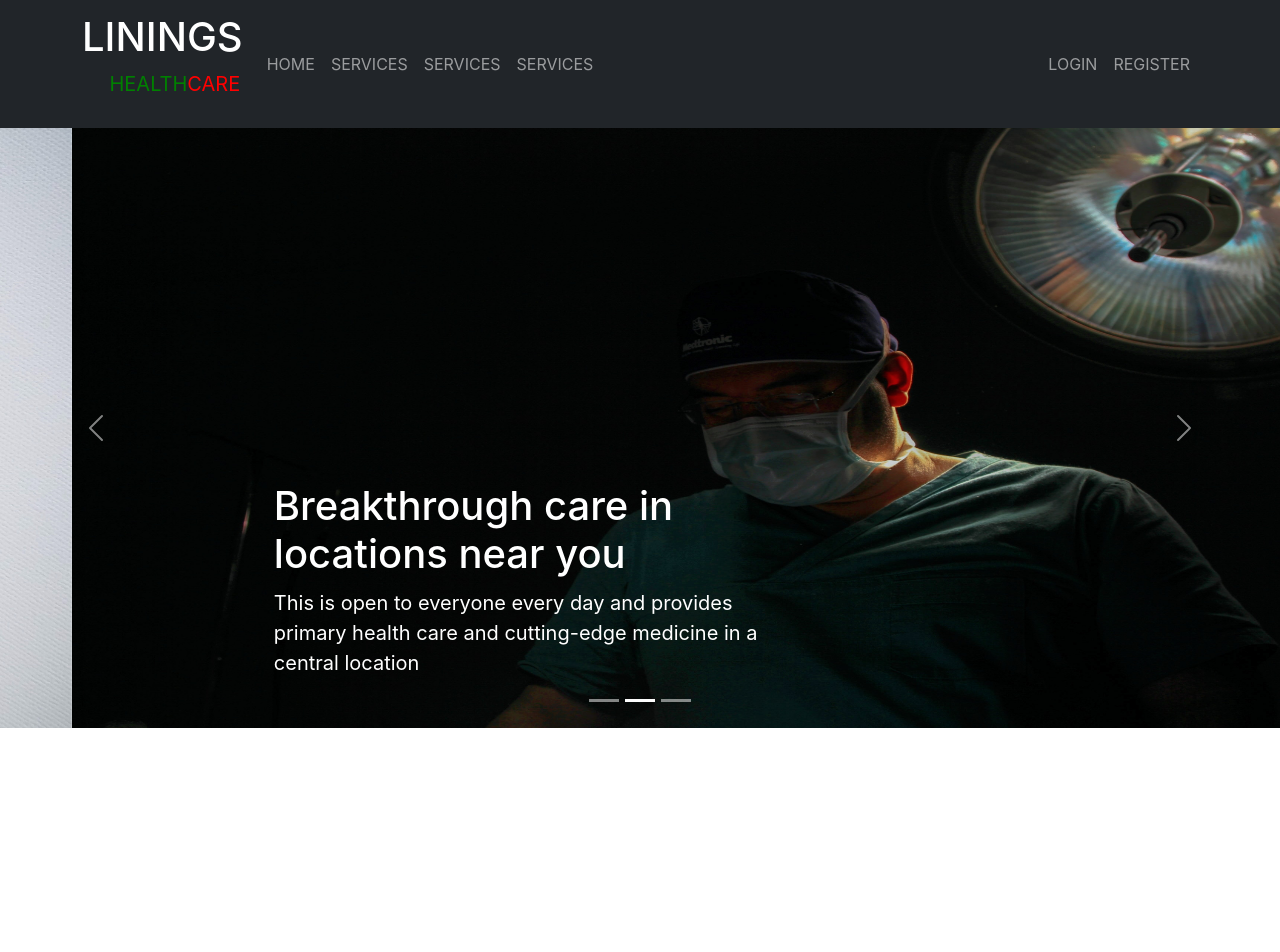
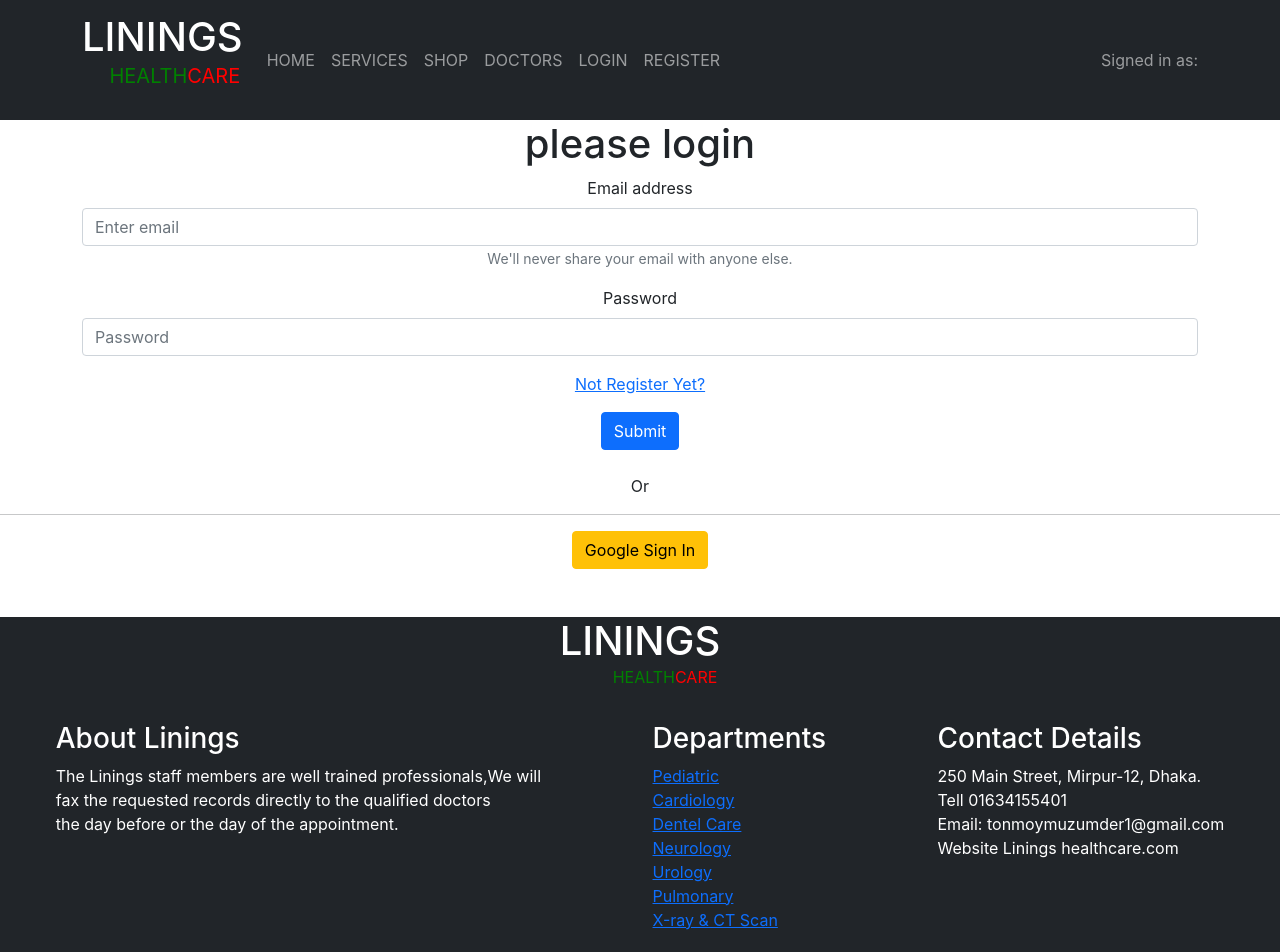
Before and after one commit to Tonmoy-Muzumder/healthcare-client-site-code, a React (Create React App) app: page /login in a window 1280 px wide. Shown: the top 952 px of the page. Before the commit the page ends 800 px from the top, so only its background shows below. Built offline with nearby package versions, Linux system fonts and the light colour scheme.

Commit message:
footer-login-reg

```diff
--- a/package.json
+++ b/package.json
@@ -10,6 +10,7 @@
     "react": "^17.0.2",
     "react-bootstrap": "^2.0.0-rc.1",
     "react-dom": "^17.0.2",
+    "react-hook-form": "^7.17.4",
     "react-router-dom": "^5.3.0",
     "react-router-hash-link": "^2.4.3",
     "react-scripts": "4.0.3",
--- a/src/App.js
+++ b/src/App.js
@@ -1,9 +1,44 @@
 import './App.css';
-import Home from './pages/Home/Home/Home'
+import { BrowserRouter as Router, Switch, Route } from 'react-router-dom';
+import Header from './pages/Shared/Header/Header'
+import Footer from './pages/Shared/Footer/Footer'
+import Home from './pages/Home/Home/Home';
+import Services from './pages/Home/Services/Services';
+
+import Details from './pages/Details/Details/Details';
+import Login from './pages/Login/Login/Login'
+import Register from './pages/Login/Register/Register';
+
 function App() {
   return (
     <div className="App">
-    <Home></Home>
+     <Router>
+       <Header></Header>
+        <Switch>
+          <Route exact path="/">
+             <Home></Home>
+          </Route>
+          <Route path="/home">
+            <Home></Home>
+          </Route>
+          <Route path="/services">
+            <Services></Services>
+          </Route>
+          <Route path="/details/:serviceId">
+          <Details></Details>
+          </Route>
+
+          <Route path="/login">
+            <Login></Login>
+          </Route>
+          <Route path="/register">
+            <Register></Register>
+          </Route>
+
+
+        </Switch>
+        <Footer></Footer>
+     </Router>
     </div>
   );
 }
--- a/src/pages/Details/Details/Details.js
+++ b/src/pages/Details/Details/Details.js
@@ -0,0 +1,15 @@
+import React from 'react';
+import { useParams } from 'react-router-dom';
+
+const Details = ({ service }) => {
+    const {serviceId} = useParams();
+    // const {  name, description, img } = service;
+    return (
+        <div>
+            <h1>details of : {serviceId}</h1>
+
+        </div>
+    );
+};
+
+export default Details;
--- a/src/pages/Home/Home/Home.js
+++ b/src/pages/Home/Home/Home.js
@@ -1,13 +1,14 @@
 import React from 'react';
 import Banner from "../Banner/Banner"
-import Header from '../../Shared/Header/Header'
+import Services from '../../Home/Services/Services'
+
 
 
 const Home = () => {
     return (
-        <div>
-           <Header></Header>
+        <div id="home">
             <Banner></Banner>
+            <Services></Services>
         </div>
     );
 };
--- /dev/null
+++ b/src/pages/Home/Service/Service.js
@@ -0,0 +1,25 @@
+import React from 'react';
+import { Link } from 'react-router-dom';
+
+
+import {} from 'react-router-dom';
+
+const Service = ({ service }) => {
+    // const {service} = props;
+    const { id,  name, description, img } = service;
+    return (
+        <div className="col-lg-4 col-sm-6 col-12  g-3">
+            <img className='img-fluid'style={{height: 300}} src={img} alt="" />
+            <div className='text-start my-3'>
+            <h3 className='fs-1'>{name}</h3>
+            <p className="my-3 fs-5">{description}</p>
+            <Link to={`/details/${id}`}>
+                <button className="btn btn-warning">VIEW DETAILS - {name.toLowerCase()}</button>
+            </Link>
+            </div>
+
+        </div>
+    );
+};
+
+export default Service;
--- /dev/null
+++ b/src/pages/Home/Services/Services.js
@@ -0,0 +1,33 @@
+import React, { useEffect, useState } from 'react';
+
+import Service from '../../Home/Service/Service';
+
+
+const Services = () => {
+    const [services, setServices] = useState([])
+    useEffect(() => {
+        fetch('services.json')
+            .then(res => res.json())
+            .then(data => setServices(data));
+    }, []);
+
+    return (
+        <div id="services">
+            <h2 className="my-5 text-start container">Medical Services</h2>
+            <div className='container'>
+            <div className="row">
+                {
+                    services.map(service => <Service
+                        key={service.id}
+                        service={service}
+                    ></Service>)
+
+                }
+
+            </div>
+            </div>
+        </div>
+    );
+};
+
+export default Services;
--- /dev/null
+++ b/src/pages/Login/Login/Login.js
@@ -0,0 +1,48 @@
+
+import React from 'react';
+import { Form, Button, Container } from 'react-bootstrap';
+import { Link } from 'react-router-dom';
+
+const Login = () => {
+    return (
+        <div>
+            <h1>please login</h1>
+
+            <Container>
+            <Form>
+  <Form.Group className="mb-3" controlId="formBasicEmail">
+    <Form.Label>Email address</Form.Label>
+    <Form.Control type="email" placeholder="Enter email" />
+    <Form.Text className="text-muted">
+      We'll never share your email with anyone else.
+    </Form.Text>
+  </Form.Group>
+
+  <Form.Group className="mb-3" controlId="formBasicPassword">
+    <Form.Label>Password</Form.Label>
+    <Form.Control type="password" placeholder="Password" />
+  </Form.Group>
+  <Form.Group className="mb-3" controlId="formBasicCheckbox">
+    <Link>
+    Not Register Yet?
+    </Link>
+  </Form.Group>
+  <Button variant="primary" type="submit">
+    Submit
+  </Button>
+</Form>
+            </Container>
+
+<br />
+
+
+  <p>Or</p>
+  <hr />
+
+
+            <button className="btn btn-warning">Google Sign In</button>
+        </div>
+    );
+};
+
+export default Login;
--- /dev/null
+++ b/src/pages/Login/Register/Register.js
@@ -0,0 +1,11 @@
+import React from 'react';
+
+const Register = () => {
+    return (
+        <div>
+            <h1>reg</h1>
+        </div>
+    );
+};
+
+export default Register;
--- /dev/null
+++ b/src/pages/Shared/Footer/Footer.js
@@ -0,0 +1,60 @@
+import React from 'react';
+
+const Footer = () => {
+    return (
+        <div className='bg-dark'>
+              <div>
+  <h1 className='text-white m-0 mt-5'>LININGS</h1>
+  <p style={{color: 'green', marginLeft: 50}}>HEALTH<span style={{color: 'red'}}>CARE</span> </p>
+    </div>
+
+    <hr />
+
+    <div className='text-white d-flex justify-content-around text-start'>
+        <div>
+            <h3>About Linings</h3>
+            <p>The Linings staff members are well trained professionals,We will<br /> fax the requested records directly to the qualified doctors <br /> the day before or the day of the appointment.</p>
+        </div>
+
+        <div>
+            <h3>Departments</h3>
+           <div className='text-white'>
+           <a href="">Pediatric</a>
+            <br />
+            <a href="">Cardiology</a>
+            <br />
+            <a href="">Dentel Care
+            </a>
+            <br />
+            <a href="">Neurology
+            </a> <br />
+            <a href="">Urology</a>  <br />
+            <a href="">Pulmonary</a>  <br />
+            <a href="">Х-ray & CT Scan</a>
+           </div>
+        </div>
+
+        <div>
+                <div>
+               <h3>Contact Details</h3>
+                </div>
+                <div>
+                    <p>250 Main Street, Mirpur-12, Dhaka. <br />
+
+                        Tell 01634155401 <br />
+                        Email: tonmoymuzumder1@gmail.com <br />
+                        Website Linings healthcare.com</p> <br />
+                </div>
+        </div>
+    </div>
+    <br />
+    <hr  />
+
+    <div className='text-white'>
+        copyright,2021
+    </div>
+        </div>
+    );
+};
+
+export default Footer;
--- a/src/pages/Shared/Header/Header.js
+++ b/src/pages/Shared/Header/Header.js
@@ -1,31 +1,39 @@
 import React from 'react';
 import { Container, Nav, Navbar } from 'react-bootstrap';
-// import { HashLink } from 'react-router-hash-link';
+// import { Link } from 'react-router-dom';
+import { HashLink } from 'react-router-hash-link';
+
 const Header = () => {
+
+
+
     return (
         <>
-            <Navbar sticky="top" collapseOnSelect expand="lg" bg="dark" variant="dark">
+           <Navbar  sticky="top"  collapseOnSelect expand="lg" bg="dark" variant="dark">
   <Container>
   <Navbar.Brand href="#home">
-    <div>
-      <h1>LININGS</h1>
-      <p style={{color: 'green', marginLeft: 25}}>HEALTH<span style={{color: 'red'}}>CARE</span> </p>
-    </div>
+  <div>
+  <h1 className='m-0'>LININGS</h1>
+  <p style={{color: 'green', marginLeft: 25}}>HEALTH<span style={{color: 'red'}}>CARE</span> </p>
+</div>
   </Navbar.Brand>
   <Navbar.Toggle aria-controls="responsive-navbar-nav" />
   <Navbar.Collapse id="responsive-navbar-nav">
     <Nav className="me-auto">
-      <Nav.Link href="/home#home">HOME</Nav.Link>
-      <Nav.Link href="/services#services">SERVICES</Nav.Link>
-      <Nav.Link href="/services#services">SERVICES</Nav.Link>
-      <Nav.Link href="/services#services">SERVICES</Nav.Link>
+      <Nav.Link as={HashLink} to="/home#home">HOME</Nav.Link>
+      <Nav.Link as={HashLink} to="#services">SERVICES</Nav.Link>
+      <Nav.Link href="/shop">SHOP</Nav.Link>
+      <Nav.Link href="/doctors">DOCTORS</Nav.Link>
+      <Nav.Link as={HashLink} to="/login#login">LOGIN</Nav.Link>
+      <Nav.Link as={HashLink} to="/register#register">REGISTER</Nav.Link>
+
     </Nav>
-
     <Nav>
-      <Nav.Link   href="#login">LOGIN</Nav.Link>
-      <Nav.Link  eventKey={2}   href="#register">
-      REGISTER
-      </Nav.Link>
+    <Navbar.Text>
+                            Signed in as: <a href="#login">{}
+                            <br />
+                            {}</a>
+                        </Navbar.Text>
     </Nav>
   </Navbar.Collapse>
   </Container>
```
Also changed, not shown: public/services.json (+1 -1 lines), src/pages/Home/Banner/Banner.js (line endings or trailing spaces), 1 other file (tests, documents, lock files or other folders).
